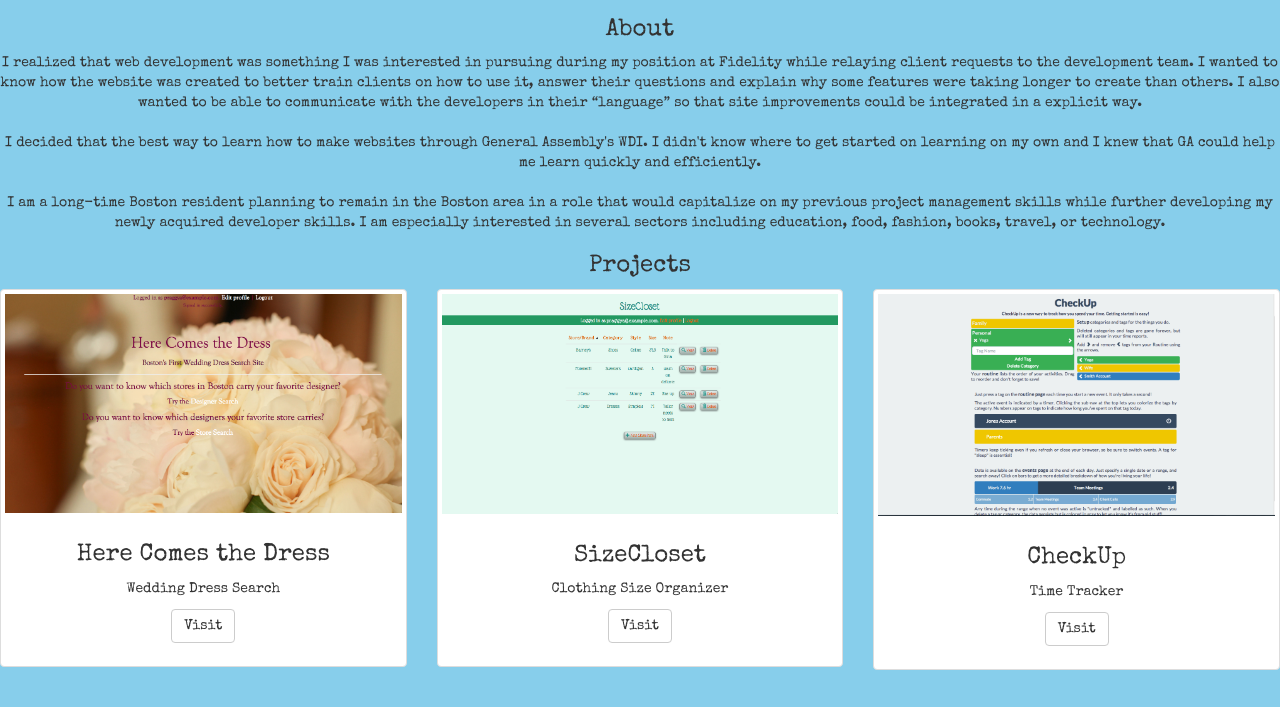
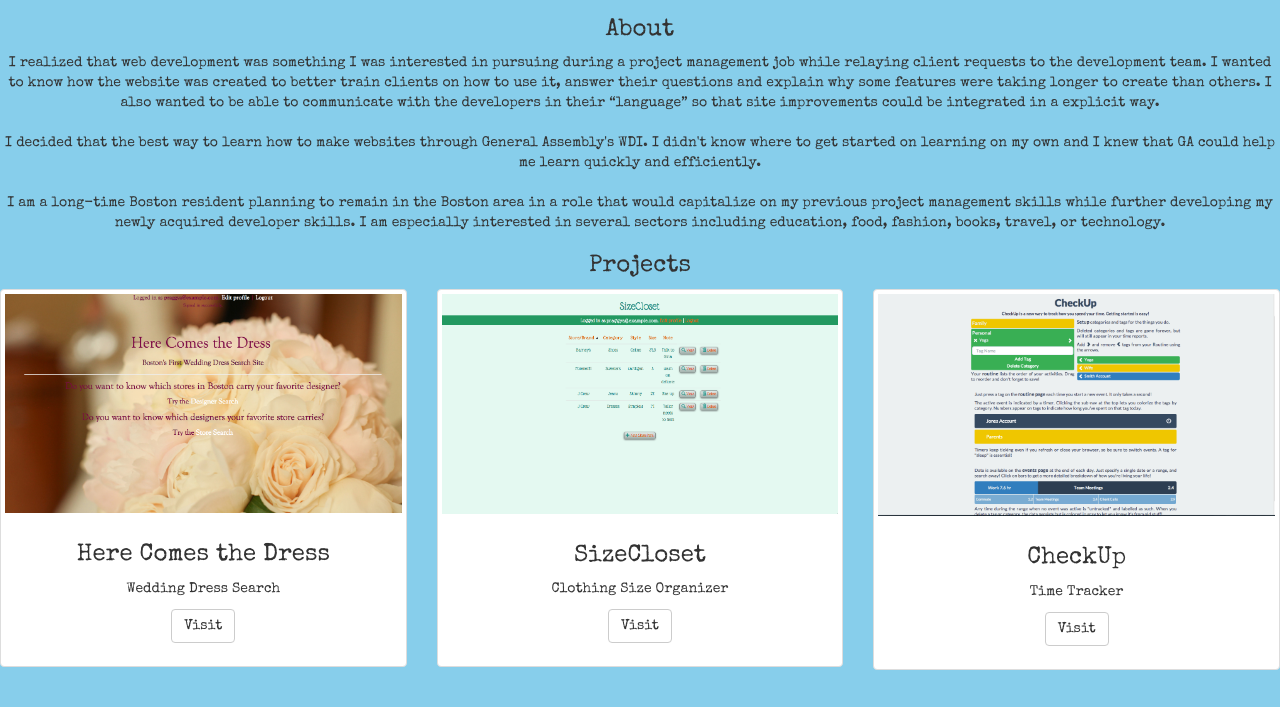
Before and after one commit to prbarretto/prbarretto.github.io, a plain HTML site: page index.html in a window 1280 px wide. Shown: the part 63-770 px from the top of the page. Drawn offline with nearby package versions, Linux system fonts and the light colour scheme.

Commit message:
small change to about section

```diff
--- a/index.html
+++ b/index.html
@@ -18,7 +18,7 @@
 
     <div class="about-me">
     <h3>About</h3>
-    <p>I realized that web development was something I was interested in pursuing during my position at Fidelity while relaying client requests to the development team. I wanted to know how the website was created to better train clients on how to use it, answer their questions and explain  why some features were taking longer to create than others. I also wanted to be able to communicate with the developers in their “language” so that site improvements could be integrated in a  explicit way.
+    <p>I realized that web development was something I was interested in pursuing during a project management job while relaying client requests to the development team. I wanted to know how the website was created to better train clients on how to use it, answer their questions and explain  why some features were taking longer to create than others. I also wanted to be able to communicate with the developers in their “language” so that site improvements could be integrated in a  explicit way.
     <br>
     <br>
     I decided that the best way to learn how to make websites through General Assembly's WDI. I didn't know where to get started on learning on my own and I knew that GA could help me learn quickly and efficiently.
```
